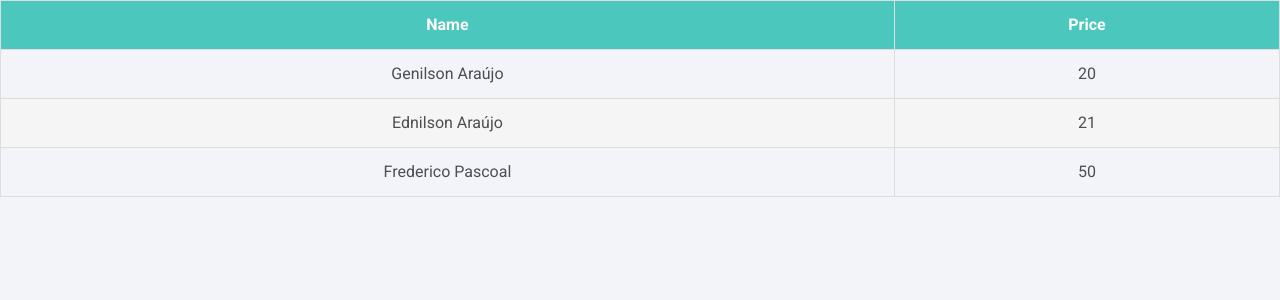
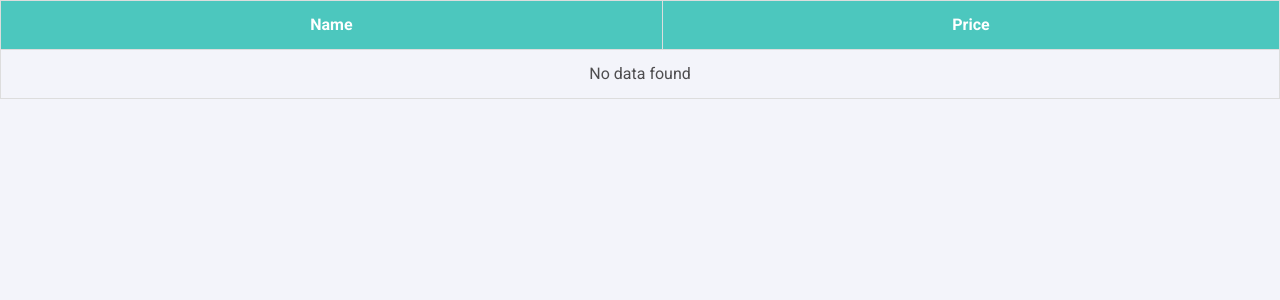
Before and after one commit to ggenilson/product-management, a React (Create React App) app: page / in a window 1280 px wide. Shown: the top 300 px of the page. Built offline with nearby package versions, Linux system fonts and the light colour scheme.

Commit message:
feat: add sidebar title

```diff
--- a/src/components/sidebar/index.tsx
+++ b/src/components/sidebar/index.tsx
@@ -1,7 +1,6 @@
 import React, { useEffect, useState } from "react";
 import { Link, useLocation } from "react-router-dom";
 import sidebarNav from "../../configs/sidebar-nav";
-import { images } from "../../constants";
 import "./style.scss";
 
 type SidebarProps = {
@@ -31,7 +30,7 @@ const Sidebar: React.FC<SidebarProps> = ({ onCloseSidebar }) => {
   return (
     <div className="sidebar">
       <div className="sidebar__logo">
-        <img src={images.logo} alt="" />
+        <h2 className="sidebar__title">Manager</h2>
         <div className="sidebar-close" onClick={onCloseSidebar}>
           <i className="bx bx-x" />
         </div>
--- a/src/components/sidebar/style.scss
+++ b/src/components/sidebar/style.scss
@@ -30,10 +30,8 @@
       margin-bottom: $mobileSpacing;
     }
 
-    img {
-      --size: 55px;
-      width: var(--size);
-      height: var(--size);
+    h2 {
+      color: $mainColor;
     }
 
     .sidebar-close {
--- a/src/components/table/index.tsx
+++ b/src/components/table/index.tsx
@@ -55,7 +55,9 @@ const Table: <T>(p: TableProps<T>) => React.ReactElement<T> = ({
         )}
         {loading ? (
           <tr>
-            <h1>Loading ...</h1>
+            <td colSpan={100}>
+              <h3>Loading ...</h3>
+            </td>
           </tr>
         ) : null}
       </tbody>
--- a/src/pages/Blank.tsx
+++ b/src/pages/Blank.tsx
@@ -22,11 +22,14 @@ const Blank: React.FC = () => {
     <>
       <Table
         columns={columns}
-        data={[
-          { name: "Genilson Araújo", age: 20 },
-          { name: "Ednilson Araújo", age: 21 },
-          { name: "Frederico Pascoal", age: 50 },
-        ]}
+        data={
+          [
+            // { name: "Genilson Araújo", age: 20 },
+            // { name: "Ednilson Araújo", age: 21 },
+            // { name: "Frederico Pascoal", age: 50 },
+          ]
+        }
+        loading={false}
       />
     </>
   );
```
